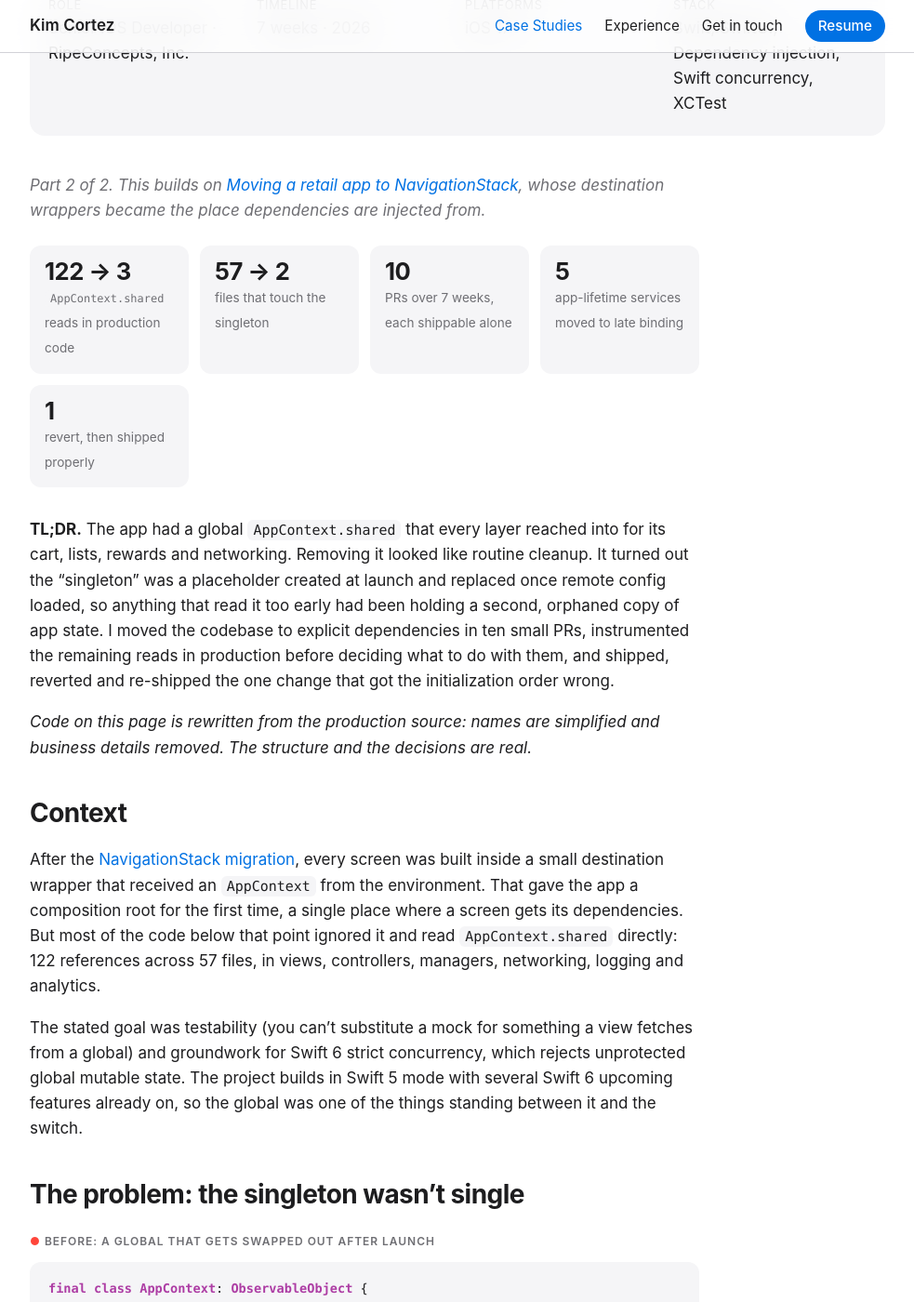
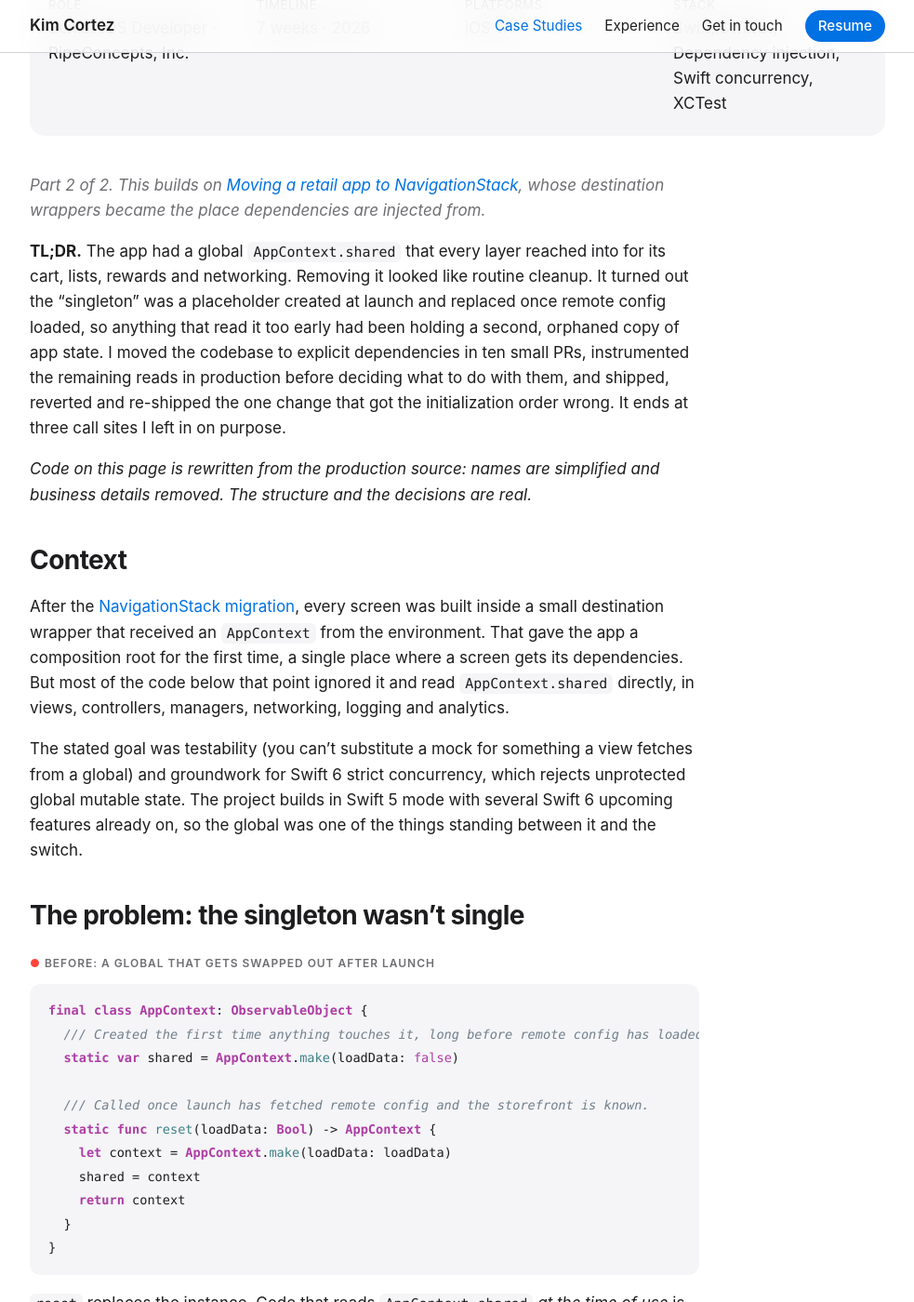
Before and after one commit to kicortez/kicortez.github.io, a Jekyll site: the page built from _case_studies/removing-app-singleton.md, in a window 1280 px wide and 1400 px high, scrolled down 812 px. Shown: the whole window at 93% size, without its empty margins (148-1131 px from the left). Built offline with Jekyll 4.4.1, drawn with Linux system fonts in a browser that asks for light colours; some of the changed text lies outside the part shown.

Commit message:
Dropped scale stats from case studies in favor of decision-focused framing.

```diff
--- a/_case_studies/removing-app-singleton.md
+++ b/_case_studies/removing-app-singleton.md
@@ -1,6 +1,6 @@
 ---
 title: Removing a singleton that wasn't one
-summary: Replacing 122 reads of a global AppContext.shared with explicit dependencies, and finding out the "singleton" had been handing some callers a throwaway instance all along.
+summary: Replacing reads of a global AppContext.shared with explicit dependencies, and finding out the "singleton" had been handing some callers a throwaway instance all along.
 hero: /assets/images/di-overhaul/hero.svg
 hero_alt: "Launch timeline: a placeholder AppContext exists until reset(loadData:) creates the configured one. Early reads of the placeholder are logged per call site. The configured context reaches screens through constructor injection in destination wrappers and long-lived services through configure(appContext:)."
 role: Senior iOS Developer · RipeConcepts, Inc.
@@ -13,21 +13,13 @@ featured: false
 
 <p class="muted"><em>Part 2 of 2. This builds on <a href="/case-studies/navigation-stack-migration/">Moving a retail app to NavigationStack</a>, whose destination wrappers became the place dependencies are injected from.</em></p>
 
-<div class="stats">
-  <div><strong>122 → 3</strong><span><code>AppContext.shared</code> reads in production code</span></div>
-  <div><strong>57 → 2</strong><span>files that touch the singleton</span></div>
-  <div><strong>10</strong><span>PRs over 7 weeks, each shippable alone</span></div>
-  <div><strong>5</strong><span>app-lifetime services moved to late binding</span></div>
-  <div><strong>1</strong><span>revert, then shipped properly</span></div>
-</div>
-
-**TL;DR.** The app had a global `AppContext.shared` that every layer reached into for its cart, lists, rewards and networking. Removing it looked like routine cleanup. It turned out the "singleton" was a placeholder created at launch and replaced once remote config loaded, so anything that read it too early had been holding a second, orphaned copy of app state. I moved the codebase to explicit dependencies in ten small PRs, instrumented the remaining reads in production before deciding what to do with them, and shipped, reverted and re-shipped the one change that got the initialization order wrong.
+**TL;DR.** The app had a global `AppContext.shared` that every layer reached into for its cart, lists, rewards and networking. Removing it looked like routine cleanup. It turned out the "singleton" was a placeholder created at launch and replaced once remote config loaded, so anything that read it too early had been holding a second, orphaned copy of app state. I moved the codebase to explicit dependencies in ten small PRs, instrumented the remaining reads in production before deciding what to do with them, and shipped, reverted and re-shipped the one change that got the initialization order wrong. It ends at three call sites I left in on purpose.
 
 *Code on this page is rewritten from the production source: names are simplified and business details removed. The structure and the decisions are real.*
 
 ## Context
 
-After the [NavigationStack migration](/case-studies/navigation-stack-migration/), every screen was built inside a small destination wrapper that received an `AppContext` from the environment. That gave the app a composition root for the first time, a single place where a screen gets its dependencies. But most of the code below that point ignored it and read `AppContext.shared` directly: 122 references across 57 files, in views, controllers, managers, networking, logging and analytics.
+After the [NavigationStack migration](/case-studies/navigation-stack-migration/), every screen was built inside a small destination wrapper that received an `AppContext` from the environment. That gave the app a composition root for the first time, a single place where a screen gets its dependencies. But most of the code below that point ignored it and read `AppContext.shared` directly, in views, controllers, managers, networking, logging and analytics.
 
 The stated goal was testability (you can't substitute a mock for something a view fetches from a global) and groundwork for Swift 6 strict concurrency, which rejects unprotected global mutable state. The project builds in Swift 5 mode with several Swift 6 upcoming features already on, so the global was one of the things standing between it and the switch.
 
@@ -64,7 +56,7 @@ A default argument that reads a global hides two things from the caller: that a
 ## Constraints
 
 1. **Feature work didn't stop.** Two-week releases kept going, so every step had to be mergeable on its own, without a long-lived branch.
-2. **57 files, reviewable diffs.** Reviewers needed diffs they could actually read, so each PR covered one layer.
+2. **Reviewable diffs.** The change touched 57 files, so each PR covered one layer to keep it readable.
 3. **Some things really are app-lifetime.** Deep-link routing, push-notification handling and the login service exist before any screen does and are reached from the app delegate and system callbacks. They can't receive dependencies through a view's initializer.
 4. **The launch order was fixed.** Remote config has to load before the real context can be built, and that wasn't up for redesign.
 
@@ -308,7 +300,7 @@ The lesson I took from it: **a default argument on a lazily created shared objec
 
 ## Results
 
-- **122 → 3** `AppContext.shared` reads in production code, across 57 → 2 files. Most of the 11 remaining text matches are comments and the debug assert.
+- **Three call sites left, on purpose** (decision 4), each covered by the production logging. Everything else takes its dependencies explicitly.
 - **The original bug class is detectable.** Any read of the placeholder is reported from production, deduplicated per call site, and stale references held by long-lived services trip an assert in debug builds.
 - **Screens can be tested with mocks.** Views and controllers take their dependencies through `init`, so tests pass mocks (new ones for lists and coupon wallet) instead of mutating global state. About 48 test files were updated to construct their subjects explicitly.
 - **A duplicate cart refresh** in the add-rewards-membership flow was found and fixed along the way.
```
Also changed, not shown: _case_studies/navigation-stack-migration.md (+0 -2 lines), assets/images/di-overhaul/hero.svg.
